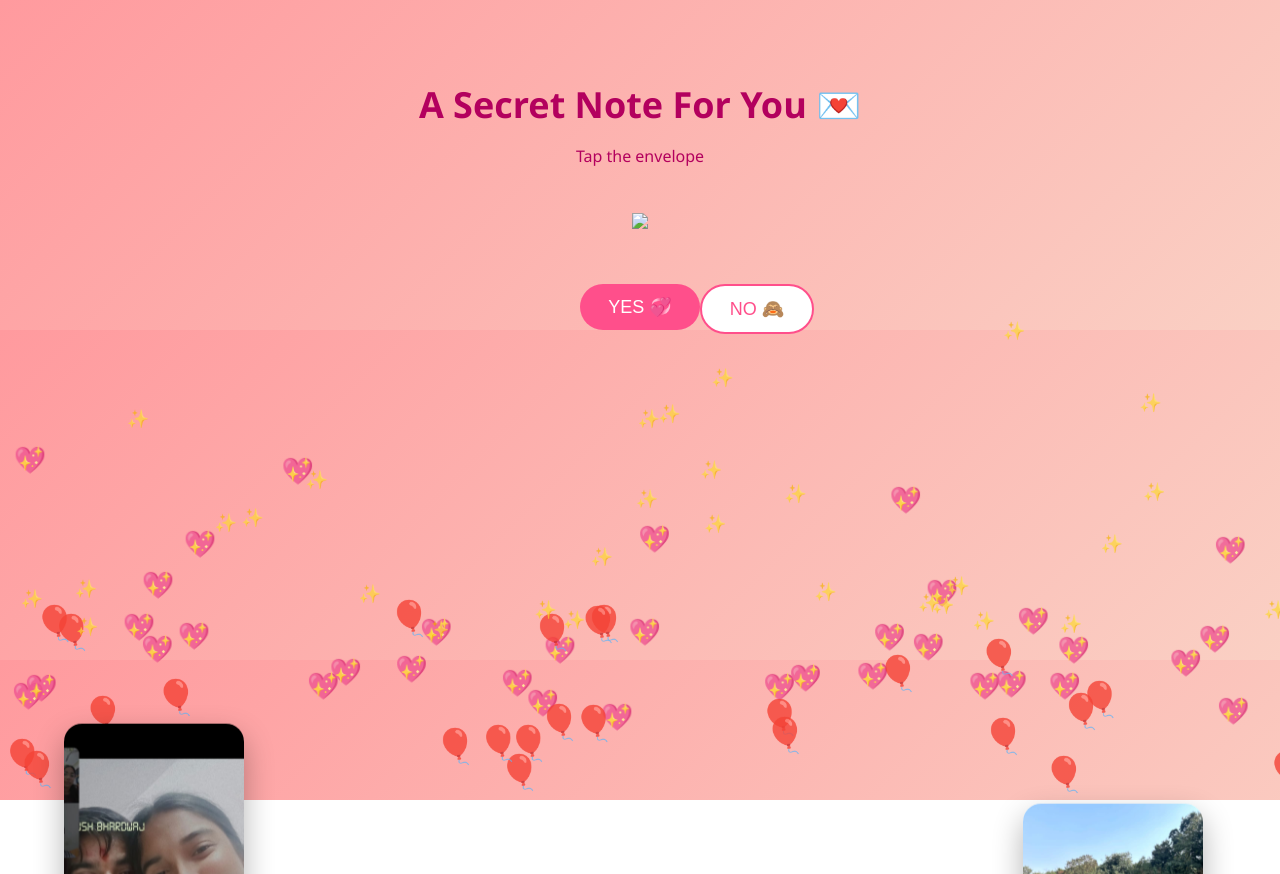
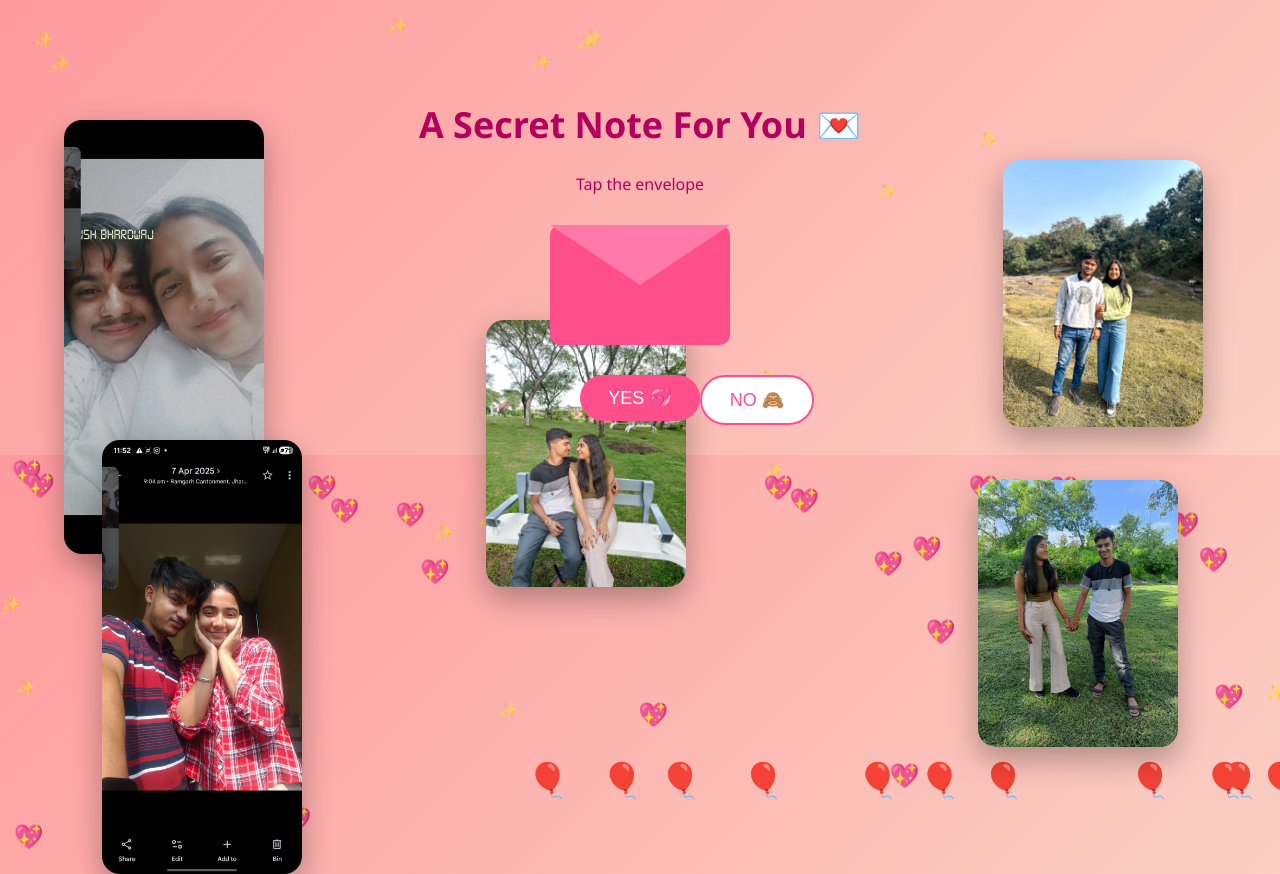
Before and after one commit to creativeboy005-collab/My-Sweete, a plain HTML site: page index.html in a window 1280 px wide. Before the commit the page ends 800 px from the top, so only its background shows below. Drawn offline with Linux system fonts and the light colour scheme.

Commit message:
Update index.html

```diff
--- a/index.html
+++ b/index.html
@@ -10,67 +10,87 @@ body{
   margin:0;
   font-family:'Segoe UI',sans-serif;
   background:linear-gradient(135deg,#ff9a9e,#fad0c4);
-  overflow:hidden;
   text-align:center;
   color:#b3005e;
+  overflow-y:auto;   /* ✅ scrolling ON */
 }
 
-/* floating decorations */
+/* ---------- DECORATIONS ---------- */
 .floating{
   position:fixed;
-  animation:float linear infinite;
-  opacity:.8;
-}
-@keyframes float{
-  from{transform:translateY(110vh);}
-  to{transform:translateY(-20vh);}
+  animation:fall linear infinite;
+  pointer-events:none;
 }
 
-/* hearts */
-.heart{font-size:26px;}
+@keyframes fall{
+  from{transform:translateY(-10vh);}
+  to{transform:translateY(110vh);}
+}
 
-/* stars */
-.star{font-size:18px;color:white;opacity:.7}
+.heart{font-size:24px;}
+.balloon{
+  font-size:34px;
+  animation:balloon 25s linear infinite;
+}
+@keyframes balloon{
+  from{transform:translateY(110vh);}
+  to{transform:translateY(-30vh);}
+}
+.star{
+  font-size:16px;
+  opacity:.6;
+  animation:twinkle 3s infinite alternate;
+}
+@keyframes twinkle{
+  from{opacity:.3}
+  to{opacity:1}
+}
 
-/* balloons */
-.balloon{font-size:34px}
-
-/* photos */
+/* ---------- PHOTOS (FIXED) ---------- */
 .bg-photo{
-  position:fixed;
-  width:180px;
+  position:absolute;
+  width:200px;
   border-radius:18px;
   box-shadow:0 12px 30px rgba(0,0,0,.3);
-  animation:float 22s linear infinite;
 }
 
-/* center content */
+/* ---------- CENTER ---------- */
 .center{
+  margin-top:100px;
   position:relative;
   z-index:5;
-  margin-top:80px;
 }
 
-h1{
-  font-size:36px;
-  margin-bottom:10px;
+h1{font-size:36px}
+
+/* ---------- ENVELOPE (CSS) ---------- */
+.envelope{
+  width:180px;
+  height:120px;
+  margin:30px auto;
+  background:#ff4f8b;
+  border-radius:10px;
+  position:relative;
+  cursor:pointer;
 }
-
-.envelope{
-  width:160px;
-  margin:30px auto;
-  cursor:pointer;
-  transition:.5s;
+.envelope:before{
+  content:"";
+  position:absolute;
+  width:0;height:0;
+  border-left:90px solid transparent;
+  border-right:90px solid transparent;
+  border-top:60px solid #ff7aa8;
+  top:0;left:0;
 }
-.envelope.open{
+.envelope.open:before{
   transform:rotateX(180deg);
 }
 
-/* letter */
+/* ---------- LETTER ---------- */
 .letter{
   display:none;
   background:white;
-  width:300px;
+  width:320px;
   margin:20px auto;
   padding:20px;
   border-radius:15px;
@@ -78,14 +98,12 @@ h1{
   animation:slideUp .8s ease;
 }
 @keyframes slideUp{
-  from{transform:translateY(80px);opacity:0}
+  from{transform:translateY(60px);opacity:0}
   to{transform:translateY(0);opacity:1}
 }
 
-/* buttons */
-.buttons{
-  margin-top:20px;
-}
+/* ---------- BUTTONS ---------- */
+.buttons{margin-top:20px;position:relative;height:80px;}
 button{
   padding:12px 28px;
   border:none;
@@ -93,18 +111,15 @@ button{
   font-size:18px;
   cursor:pointer;
 }
-#yes{
-  background:#ff4f8b;
-  color:white;
-}
+#yes{background:#ff4f8b;color:white}
 #no{
-  position:absolute;
   background:white;
   color:#ff4f8b;
   border:2px solid #ff4f8b;
+  position:absolute;
 }
 
-/* kiss image */
+/* ---------- KISS ---------- */
 #kiss{
   display:none;
   width:260px;
@@ -122,51 +137,55 @@ button{
   <source src="love.mp3" type="audio/mpeg">
 </audio>
 
-<!-- FLOATING DECORATIONS -->
+<!-- HEART RAIN -->
 <script>
-for(let i=0;i<35;i++){
+for(let i=0;i<30;i++){
   let h=document.createElement("div");
   h.className="floating heart";
   h.innerHTML="💖";
   h.style.left=Math.random()*100+"vw";
-  h.style.animationDuration=10+Math.random()*10+"s";
+  h.style.animationDuration=6+Math.random()*6+"s";
   document.body.appendChild(h);
 }
-for(let i=0;i<25;i++){
+
+/* balloons */
+for(let i=0;i<12;i++){
   let b=document.createElement("div");
   b.className="floating balloon";
   b.innerHTML="🎈";
   b.style.left=Math.random()*100+"vw";
-  b.style.animationDuration=14+Math.random()*12+"s";
   document.body.appendChild(b);
 }
-for(let i=0;i<30;i++){
+
+/* stars */
+for(let i=0;i<25;i++){
   let s=document.createElement("div");
   s.className="floating star";
   s.innerHTML="✨";
   s.style.left=Math.random()*100+"vw";
-  s.style.animationDuration=8+Math.random()*8+"s";
+  s.style.top=Math.random()*100+"vh";
   document.body.appendChild(s);
 }
 </script>
 
-<!-- BACKGROUND PHOTOS -->
-<img src="bg1.jpg" class="bg-photo" style="top:10%;left:5%">
+<!-- PHOTOS -->
+<img src="bg1.jpg" class="bg-photo" style="top:15%;left:5%">
 <img src="bg2.jpg" class="bg-photo" style="top:55%;left:8%">
 <img src="bg3.jpg" class="bg-photo" style="top:20%;right:6%">
 <img src="bg4.jpg" class="bg-photo" style="top:60%;right:8%">
-<img src="bg5.jpg" class="bg-photo" style="top:35%;left:40%">
+<img src="bg5.jpg" class="bg-photo" style="top:40%;left:38%">
 
 <div class="center">
   <h1>A Secret Note For You 💌</h1>
   <p>Tap the envelope</p>
 
-  <img src="envelope.png" class="envelope" id="env">
+  <div class="envelope" id="env"></div>
 
   <div class="letter" id="letter">
     <h2>Sweety 😊</h2>
     <p>
-      From smiles to memories, from fights to hugs…
+      From smiles to memories,
+      from fights to hugs…
       I choose you every single day 💕
     </p>
     <h3>Will you be my Valentine? 💖</h3>
@@ -196,8 +215,8 @@ document.getElementById("yes").onclick=()=>{
 };
 
 no.onmouseover=()=>{
-  no.style.left=Math.random()*80+"vw";
-  no.style.top=Math.random()*80+"vh";
+  no.style.left=Math.random()*70+"%";
+  no.style.top=Math.random()*60+"px";
 };
 </script>
 
```
